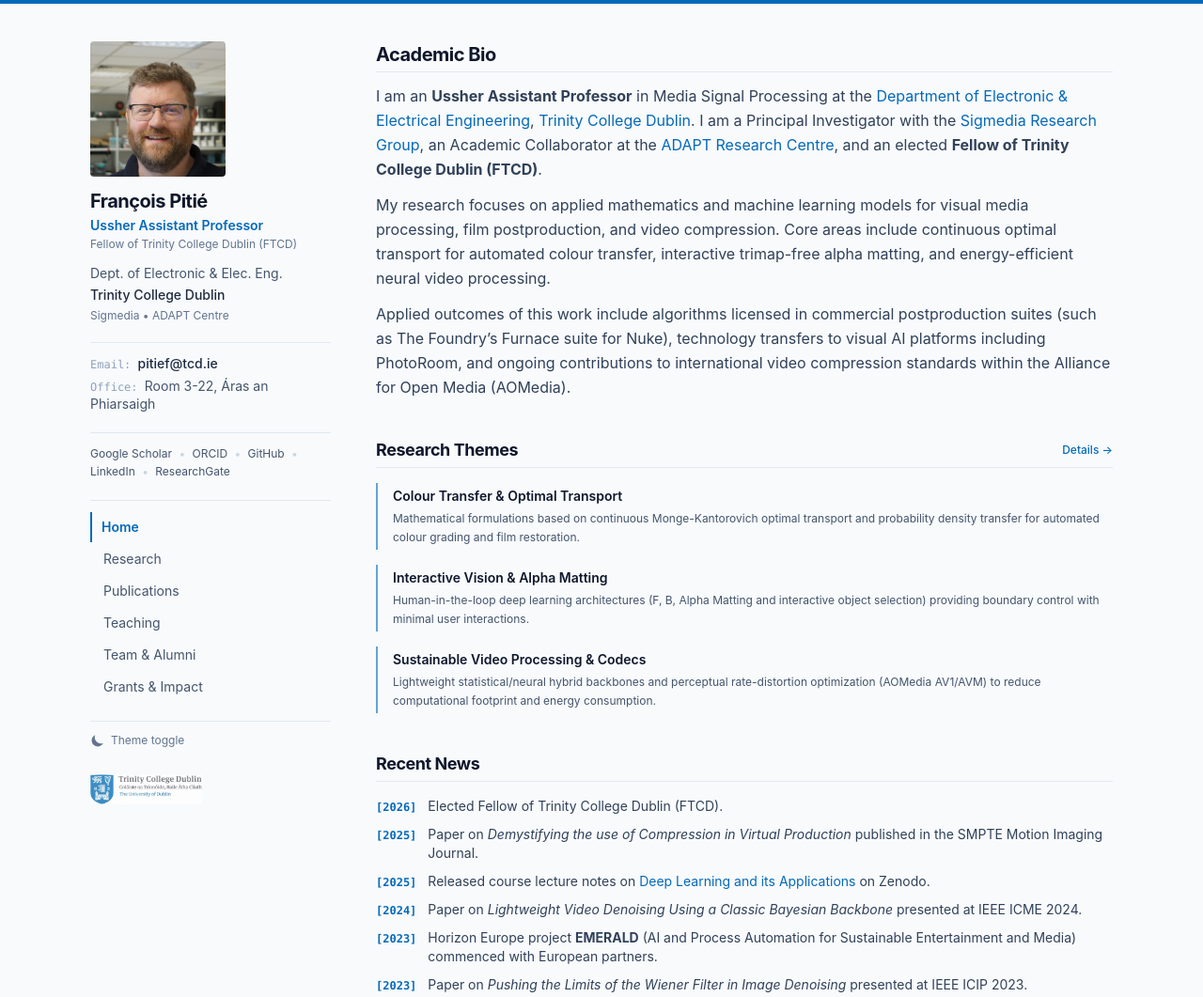
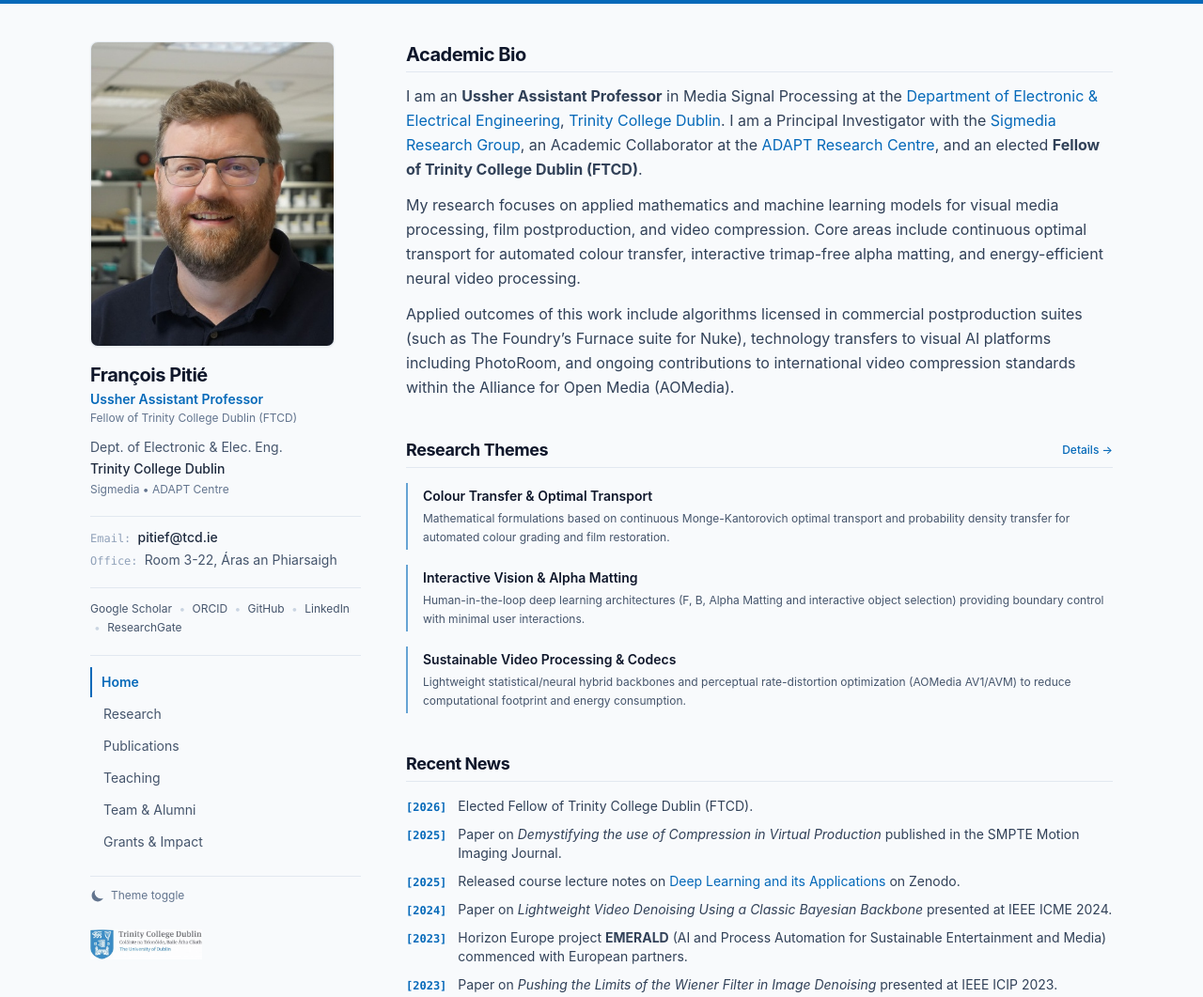
Before and after one commit to frcs/frcs.github.io, an Astro site: page / in a window 1280 px wide. Shown: the top 1061 px of the page at 94% size. Built offline with nearby package versions, Linux system fonts and the light colour scheme; Astro itself is replaced by a stand-in of ours.

Commit message:
feat: make portrait photo larger and aligned with sidebar width

```diff
--- a/src/layouts/BaseLayout.astro
+++ b/src/layouts/BaseLayout.astro
@@ -81,17 +81,18 @@ const navItems = [
   <!-- Main 2-Column Container -->
   <div class="max-w-6xl mx-auto w-full px-4 sm:px-6 lg:px-8 py-10 flex-1 flex flex-col md:flex-row gap-12">
 
-    <!-- Left Column (Compact profiles, clear hierarchy) -->
-    <aside class="w-full md:w-60 lg:w-64 shrink-0">
+    <!-- Left Column (Aligned full width photo, matching column margins) -->
+    <aside class="w-full md:w-64 lg:w-72 shrink-0">
       <div class="sticky top-10 space-y-5">
 
         <!-- Profile Identity -->
         <div>
-          <div class="w-36 h-36 rounded overflow-hidden mb-3 bg-slate-100 dark:bg-slate-800">
+          <!-- Larger, crisp portrait aligned with sidebar width -->
+          <div class="w-full max-w-[240px] sm:max-w-[260px] aspect-4/5 rounded-lg overflow-hidden mb-4 bg-slate-100 dark:bg-slate-800 shadow-xs border border-slate-200/60 dark:border-slate-800">
             <img
               src="/images/pitief.jpg"
               alt="François Pitié"
-              class="w-full h-full object-cover object-top"
+              class="w-full h-full object-cover object-[center_15%]"
               loading="eager"
             />
           </div>
@@ -130,7 +131,7 @@ const navItems = [
           </div>
         </div>
 
-        <!-- Compact Academic Profiles Links (Inline inline-flex wrap with dots) -->
+        <!-- Compact Academic Profiles Links -->
         <div class="pt-3 border-t border-slate-200 dark:border-slate-800 text-xs text-slate-600 dark:text-slate-400 leading-relaxed">
           <a href="https://scholar.google.com/citations?user=lOaoO74AAAAJ" target="_blank" rel="noopener noreferrer" class="hover:text-[#0569B9] dark:hover:text-[#82B4DC]">Google Scholar</a>
           <span class="mx-1 text-slate-300 dark:text-slate-700">&bull;</span>
```
